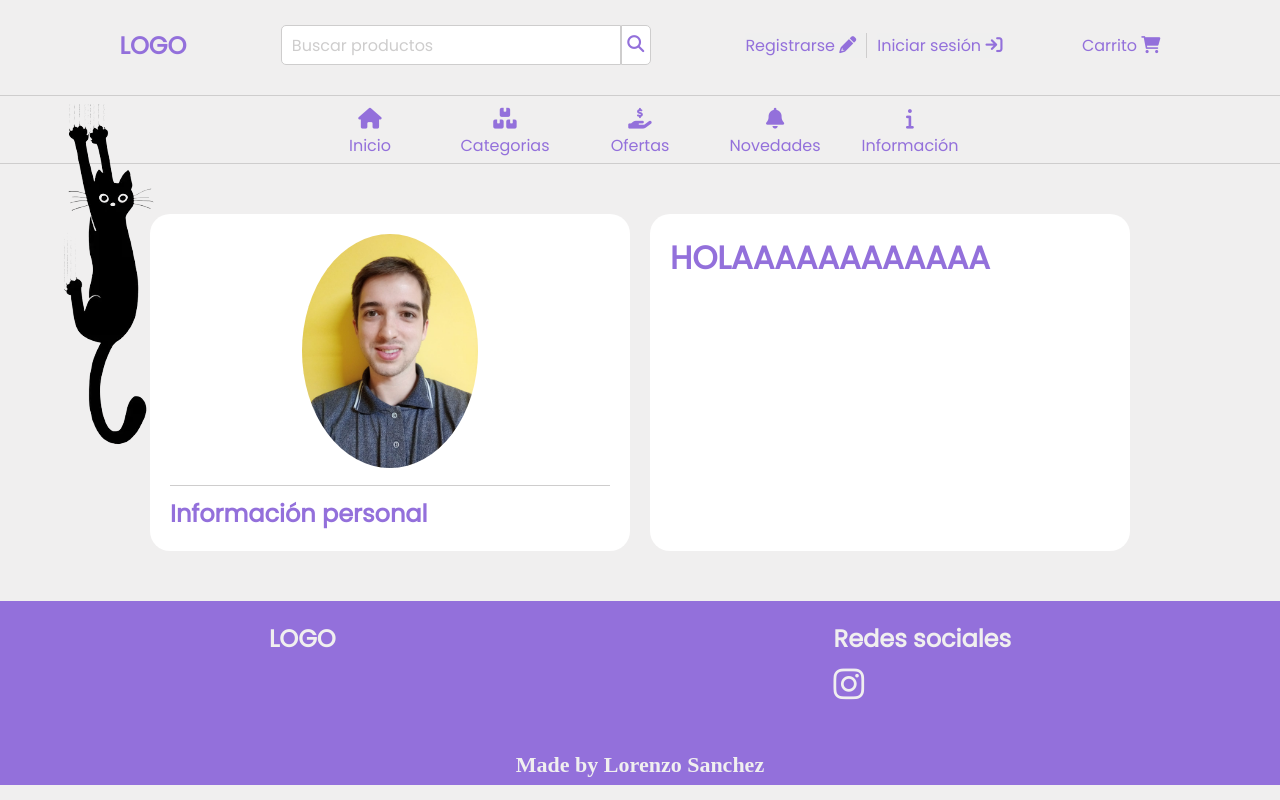
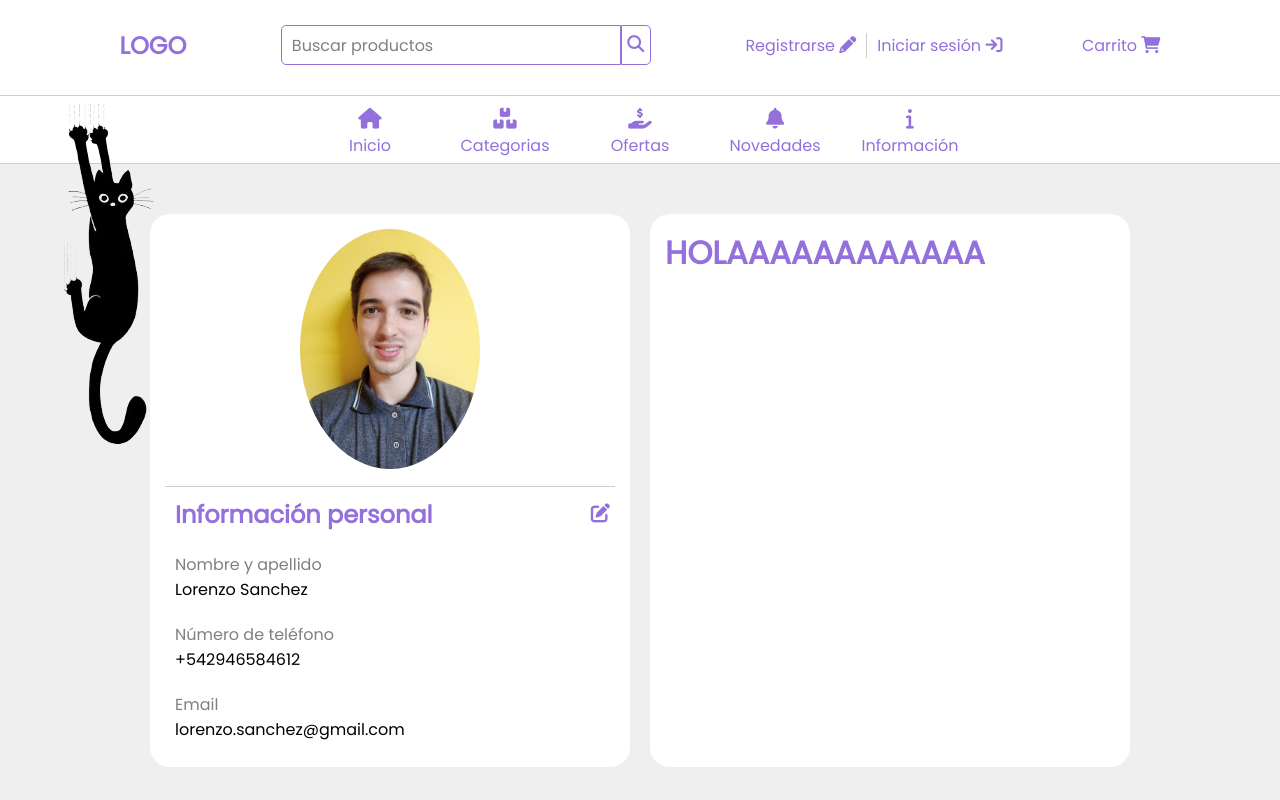
Before and after one commit to lorenzoSanchez97/ShowRoom, a React (Vite) app in the folder ShowRoom-FrontEnd/: page /profile in a window 1280 px wide. Shown: the top 800 px of the page. Built offline with nearby package versions, Linux system fonts and the light colour scheme.

Commit message:
Perfil: información personal lista

```diff
--- a/ShowRoom-FrontEnd/src/components/Header/header.css
+++ b/ShowRoom-FrontEnd/src/components/Header/header.css
@@ -1,7 +1,7 @@
 header {
     padding: 25px 0px 0px 0px;
     margin: auto;
-    background-color: var(--clarito);
+    background-color: white;
 }
 
 #logo {
@@ -44,6 +44,7 @@ ul.nav-bar-list {
     font-size: 1rem;
     text-decoration: none;
     border: none;
+    background: none;
 }
 
 .registro {
@@ -83,7 +84,7 @@ ul.nav-bar-list {
     width: 85%;
     height: 40px;
     border-radius: 5px 0 0 5px;
-    border: var(--bordes) solid 1px;
+    border: var(--verde) solid 1px;
     padding: 0 0 0 10px;
     font-size: 1rem;
     color: var(--color3);
@@ -91,7 +92,7 @@ ul.nav-bar-list {
 
 .search-bar input::placeholder {
     font-size: 1rem;
-    color: var(--bordes);
+    color: var(--color3);
 }
 
 .search-bar input:focus {
@@ -106,7 +107,7 @@ ul.nav-bar-list {
     text-align: center;
     color: rgb(88, 88, 88);
     font-size: 14px;
-    border: var(--bordes) solid 1px;
+    border: var(--verde) solid 1px;
     border-radius: 0 5px 5px 0;
     padding: 0;
 }
@@ -119,7 +120,7 @@ ul.nav-bar-list {
     position: absolute;
     z-index: -1;
     list-style-type: none;
-    background-color: var(--clarito);
+    background-color: white;
     border-radius: 7px;
     border: solid 2px var(--verde);
     display: none;
@@ -162,7 +163,6 @@ ul.nav-bar-list {
 .subcategoria {
     text-align: center;
     padding: 0;
-    color: var(--clarito);
     font-size: 0.9rem;
 }
 
@@ -174,7 +174,7 @@ ul.nav-bar-list {
 
 .subcategoria a:hover {
     border-radius: 7px;
-    background-color: var(--bordes);
+    background-color: var(--clarito);
 }
 
 .cat {
@@ -191,7 +191,7 @@ ul.nav-bar-list {
     align-items: center;
     justify-content: center;
     gap: 3px;
-    border-bottom: 3px var(--clarito) solid;
+    border-bottom: 3px white solid;
     width: 100px;
     padding-bottom: 2px;
     padding-top: 13px;
--- a/ShowRoom-FrontEnd/src/components/UserProfile/UserProfile.jsx
+++ b/ShowRoom-FrontEnd/src/components/UserProfile/UserProfile.jsx
@@ -10,7 +10,22 @@ export default function UserProfile() {
             <img src="/images/profile-image.jpeg" alt="" />
           </div>
           <div className="user-data-container">
-          <h2 className="user-data-title">Información personal</h2>
+            <div className="user-info-title-and-button">
+              <h2 className="user-data-title">Información personal</h2>
+              <button><i class="fa-solid fa-pen-to-square"></i></button>
+            </div>
+            <div className="user-info-item-container">
+              <p className="user-info-subtitle">Nombre y apellido</p>
+              <p>Lorenzo Sanchez</p>
+            </div>
+            <div className="user-info-item-container">
+              <p className="user-info-subtitle">Número de teléfono</p>
+              <p>+542946584612</p>
+            </div>
+            <div className="user-info-item-container">
+              <p className="user-info-subtitle">Email</p>
+              <p>lorenzo.sanchez@gmail.com</p>
+            </div>
           </div>
         </div>
         <div className="datos-envio-container">
--- a/ShowRoom-FrontEnd/src/components/UserProfile/userProfile.css
+++ b/ShowRoom-FrontEnd/src/components/UserProfile/userProfile.css
@@ -9,7 +9,7 @@
 .datos-envio-container,
 .user-personal-info-container {
     width: 40%;
-    padding: 20px;
+    padding: 15px;
     border-radius: 20px;
 }
 
@@ -30,5 +30,43 @@
     border-radius: 50%;
 }
 .user-data-title {
-    margin-top: 10px;
+    margin: 10px;
 }
+
+.user-info-subtitle {
+    color: var(--color3);
+}
+
+.user-info-item-container {
+    padding: 10px;
+}
+
+.user-info-item-container:hover {
+    background-color: rgb(241, 240, 240);
+    border-radius: 10px;
+}
+
+.user-info-item-container p:not(.user-info-subtitle) {
+    color: black;
+}
+
+.user-info-title-and-button {
+    display: flex;
+    justify-content: space-between;
+    align-items: center;
+}
+
+.user-info-title-and-button button {
+    background: none;
+    border: none;
+    height: fit-content;
+    padding: 5px;
+}
+
+.user-info-title-and-button button i {
+    font-size: 1.2rem;
+}
+
+.user-info-title-and-button button:hover {
+    cursor: pointer;
+}
--- a/ShowRoom-FrontEnd/src/index.css
+++ b/ShowRoom-FrontEnd/src/index.css
@@ -5,7 +5,7 @@
     --clarito: #f0efef;
     --color3: grey;
     --bordes: rgb(206, 205, 205);
-    --menta: #a6fca6
+    --hover: rgb(241, 240, 240);
 }
 
 #root {
```
